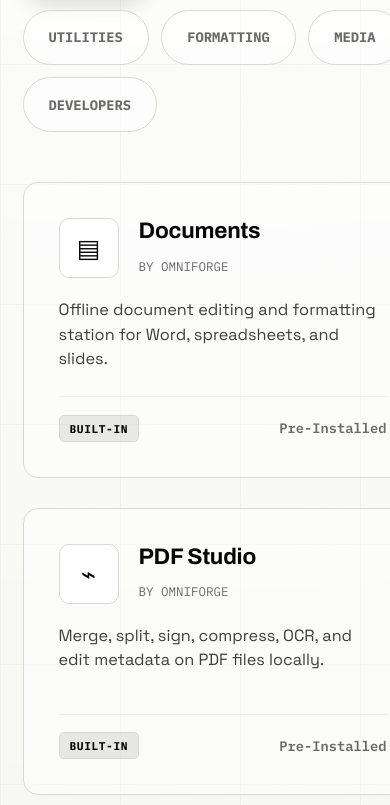
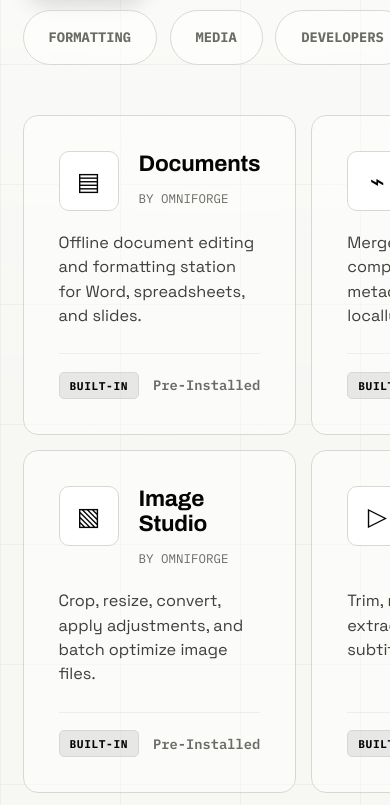
Before and after one commit to vivek123r/omniforge-website, a website built with Vite: page index.html in a window 390 px wide. Shown: the part 1976-2781 px from the top of the page. Built offline with nearby package versions, Linux system fonts and the light colour scheme; no server answers.

Commit message:
fix: ensure tools-grid uses 2 columns on mobile by adding !important to override late-declared desktop rules

```diff
--- a/src/styles.css
+++ b/src/styles.css
@@ -1371,8 +1371,8 @@
 
   /* Tools grid — 2 per row on mobile */
   .tools-grid {
-    grid-template-columns: repeat(2, 1fr);
-    gap: 12px;
+    grid-template-columns: repeat(2, 1fr) !important;
+    gap: 12px !important;
   }
 }
 
```
